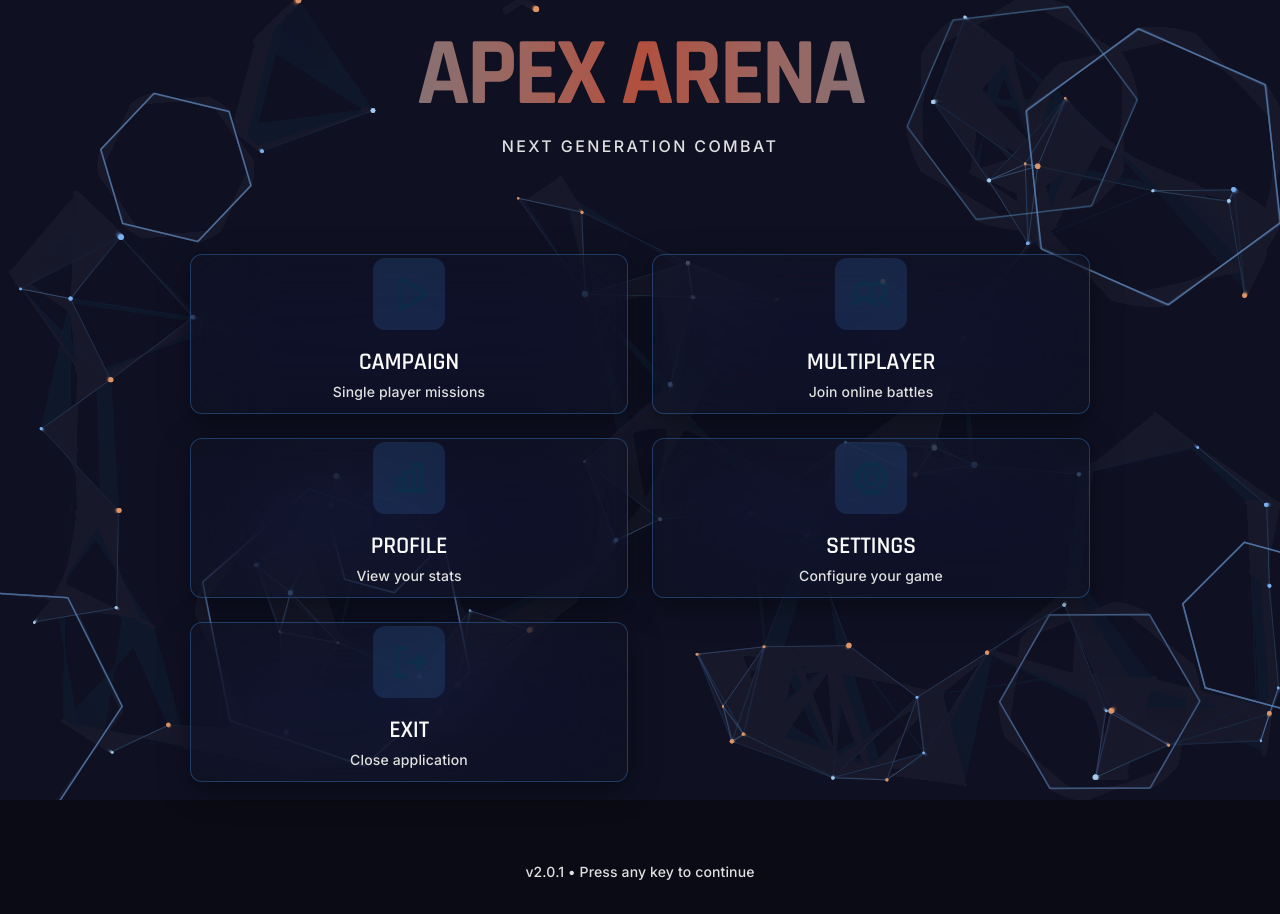
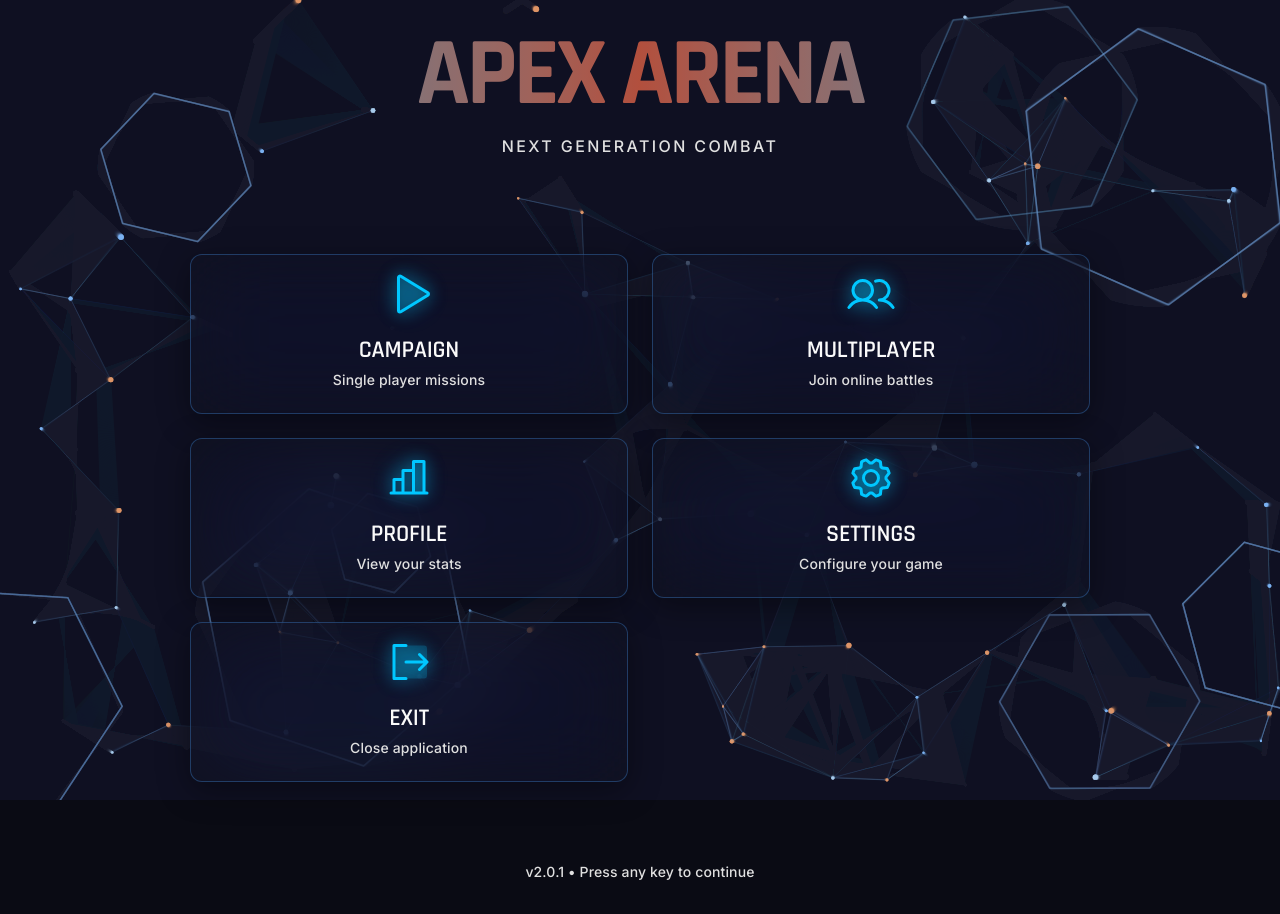
Before and after one commit to johndoe6345789/nexus-command, a React (Vite) app: page / in a window 1280 px wide. Built offline with nearby package versions, Linux system fonts and the light colour scheme.

Commit message:
Generated by Spark: icon styling on homepage needs tweaking

```diff
--- a/src/components/MainMenu.tsx
+++ b/src/components/MainMenu.tsx
@@ -111,20 +111,39 @@ export function MainMenu({ onNavigate }: MainMenuProps) {
                 >
                   <Box
                     sx={{
-                      p: 2,
-                      borderRadius: '12px',
-                      bgcolor: 'primary.main',
-                      opacity: 0.15,
+                      position: 'relative',
                       display: 'flex',
                       alignItems: 'center',
                       justifyContent: 'center',
-                      transition: 'opacity 0.3s',
-                      '.MuiCard-root:hover &': {
-                        opacity: 0.25,
-                      },
                     }}
                   >
-                    <item.icon size={40} weight="bold" color="oklch(0.75 0.20 220)" />
+                    <Box
+                      sx={{
+                        position: 'absolute',
+                        width: '60px',
+                        height: '60px',
+                        borderRadius: '50%',
+                        background: 'radial-gradient(circle, oklch(0.75 0.20 220 / 0.2), transparent 70%)',
+                        filter: 'blur(8px)',
+                        transition: 'all 0.3s ease',
+                        '.MuiCard-root:hover &': {
+                          width: '80px',
+                          height: '80px',
+                          background: 'radial-gradient(circle, oklch(0.75 0.20 220 / 0.4), transparent 70%)',
+                        },
+                      }}
+                    />
+                    <item.icon
+                      size={48}
+                      weight="duotone"
+                      style={{
+                        position: 'relative',
+                        zIndex: 1,
+                        color: 'oklch(0.75 0.20 220)',
+                        filter: 'drop-shadow(0 0 8px oklch(0.75 0.20 220 / 0.5))',
+                        transition: 'all 0.3s ease',
+                      }}
+                    />
                   </Box>
                   <Stack alignItems="center" spacing={0.5}>
                     <Typography variant="h5">
```
